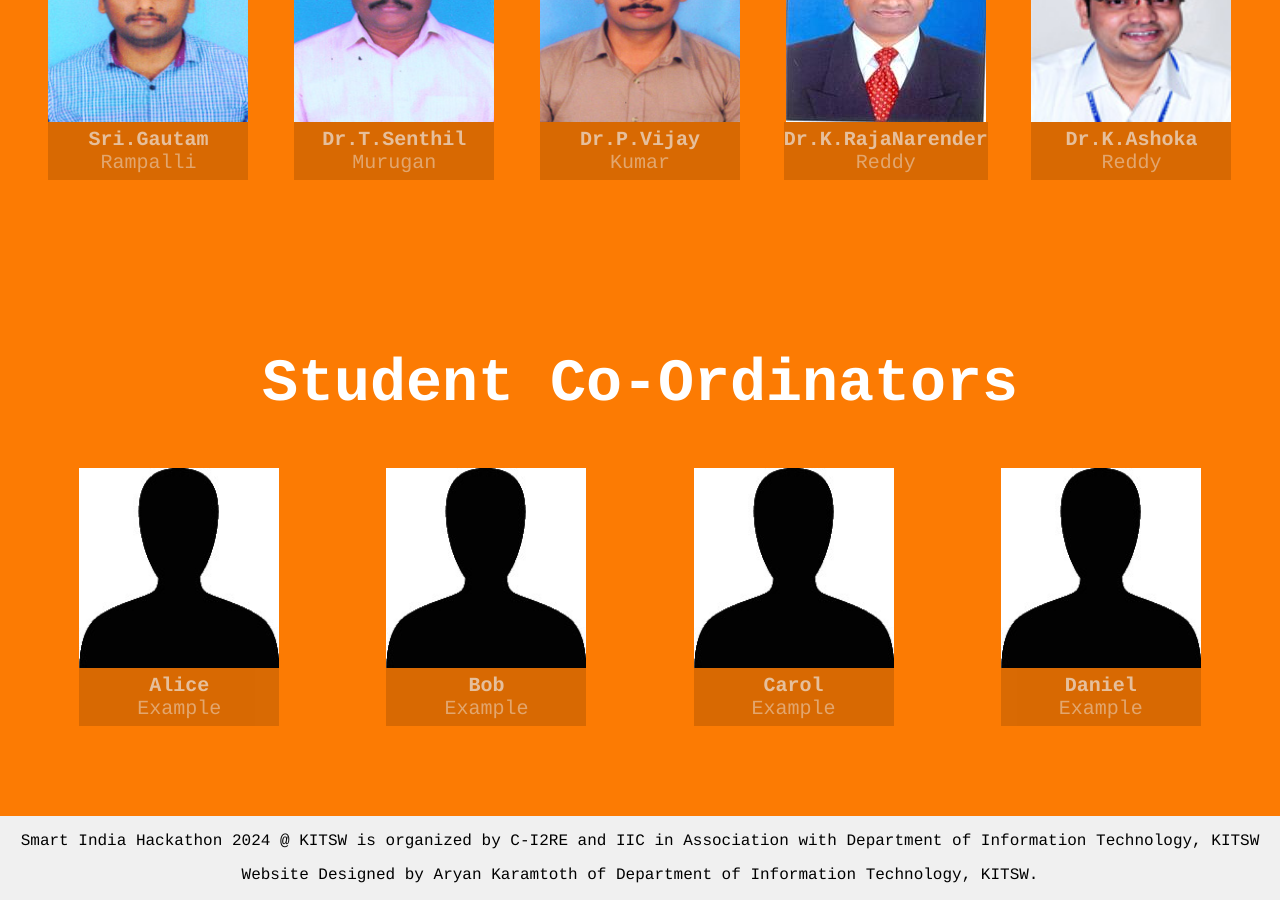
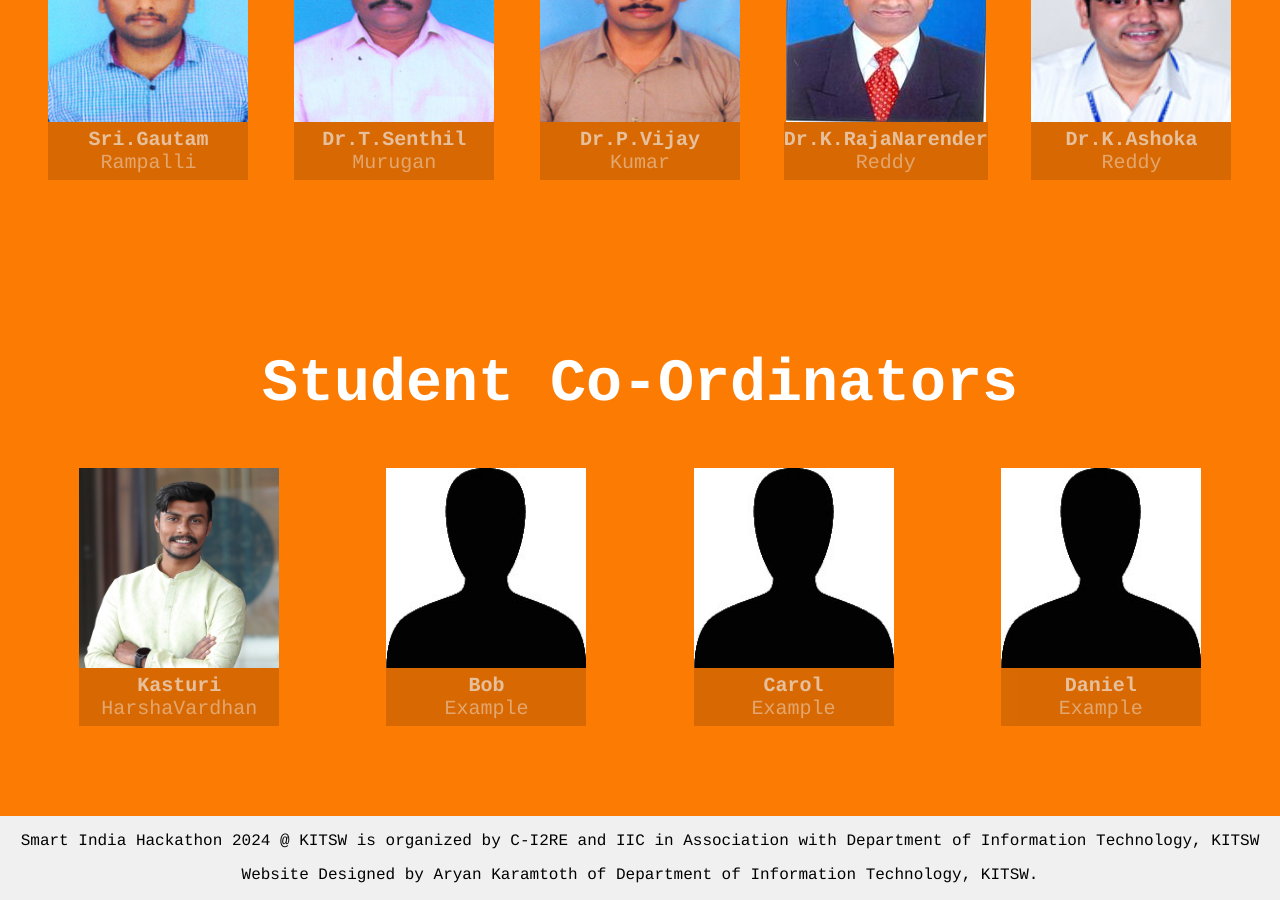
Before and after one commit to sih2024kitsw/sih2024kitsw.github.io, a Jekyll site: the page built from index.html, in a window 1280 px wide and 900 px high, scrolled down 4810 px. Built offline with Jekyll 4.4.1, drawn with Linux system fonts in a browser that asks for light colours.

Commit message:
Update organizers.yml

```diff
--- a/_data/organizers.yml
+++ b/_data/organizers.yml
@@ -33,8 +33,8 @@ faculty:
     link: https://kitsw.ac.in
 
 maincoords:
-  - first: Alice
-    last: Example
+  - first: Kasturi
+    last: HarshaVardhan
     link: http://example.org
 
   - first: Bob
```
